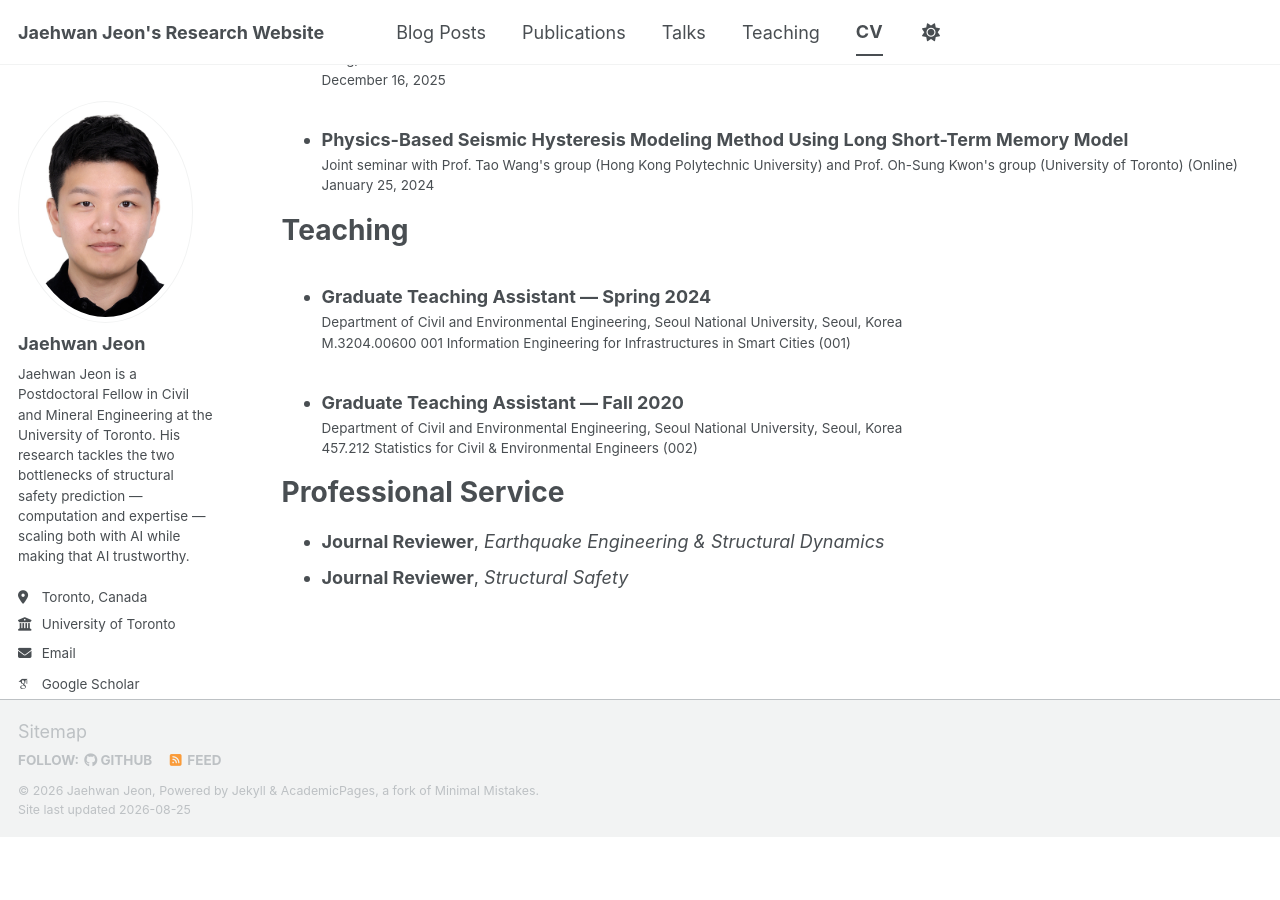
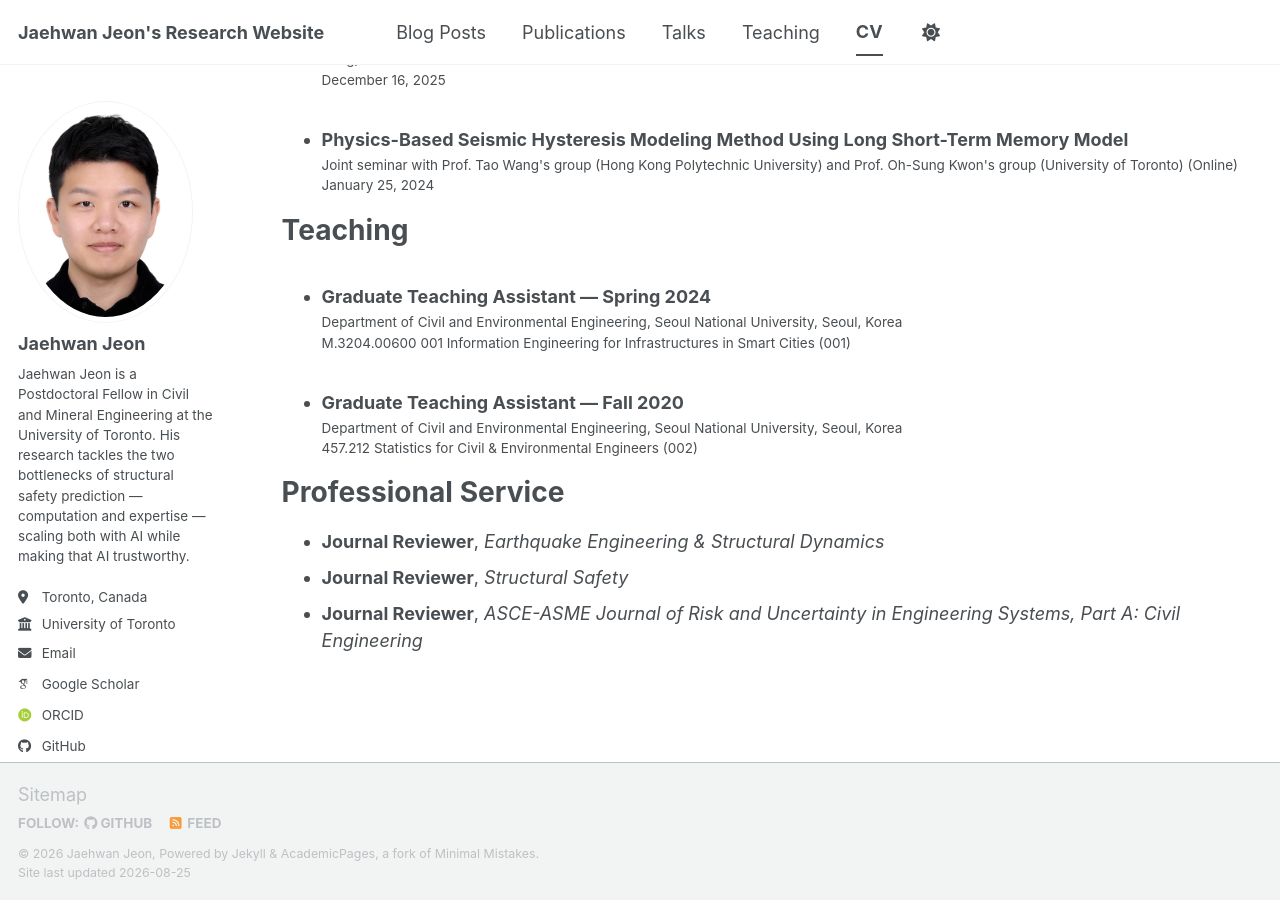
Before and after one commit to JaehwanJeon/JaehwanJeon.github.io, a Jekyll site: the page built from _pages/cv.md, in a window 1280 px wide and 900 px high, scrolled down 2175 px. Built offline with Jekyll 4.4.1, drawn with Linux system fonts in a browser that asks for light colours; some web fonts are replaced; a script bundle is joined from its source files by our own code; library files that are not in the unit come from our copies; before the commit the page ends 3012 px from its top, so only the background shows below that.

Commit message:
CV: add ASCE-ASME JRUES Part A journal reviewing, rebuild CV.pdf
Co-Authored-By: Claude Fable 5 <noreply@anthropic.com>

```diff
--- a/_data/cv_extra.yml
+++ b/_data/cv_extra.yml
@@ -75,3 +75,5 @@ service:
     venue: "Earthquake Engineering & Structural Dynamics"
   - role: "Journal Reviewer"
     venue: "Structural Safety"
+  - role: "Journal Reviewer"
+    venue: "ASCE-ASME Journal of Risk and Uncertainty in Engineering Systems, Part A: Civil Engineering"
--- a/_pages/cv.md
+++ b/_pages/cv.md
@@ -67,3 +67,4 @@ Professional Service
 ======
 * **Journal Reviewer**, *Earthquake Engineering & Structural Dynamics*
 * **Journal Reviewer**, *Structural Safety*
+* **Journal Reviewer**, *ASCE-ASME Journal of Risk and Uncertainty in Engineering Systems, Part A: Civil Engineering*
```
Also changed, not shown: 1 other file.
